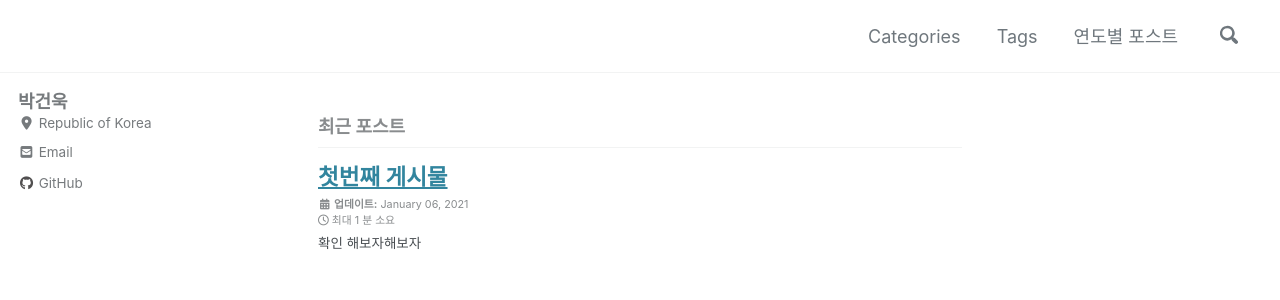
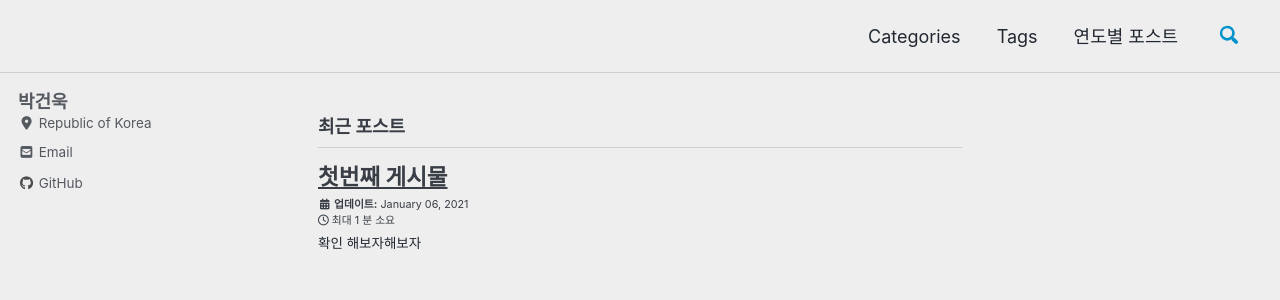
Before and after one commit to ParkGunWook/ParkGunWook.github.io, a Jekyll site: the page built from index.html, in a window 1280 px wide and 900 px high. Shown: the top 300 px of the window. Built offline with Jekyll 4.4.1, drawn with Linux system fonts in a browser that asks for light colours; cached includes are drawn as plain includes; nearby versions of some CDN libraries; the list of posts is cut into pages by our own code.

Commit message:
theme chg

```diff
--- a/_config.yml
+++ b/_config.yml
@@ -1,6 +1,6 @@
 # 기본 설명 https://mmistakes.github.io/minimal-mistakes/docs/configuration/
 
-minimal_mistakes_skin    : "default" # 태마 색 설정 "air", "aqua", "contrast", "dark", "dirt", "neon", "mint", "plum", "sunrise"
+minimal_mistakes_skin    : "air" # 태마 색 설정 "air", "aqua", "contrast", "dark", "dirt", "neon", "mint", "plum", "sunrise"
 
 # Site Settings
 locale                   : "ko-KR"
```
